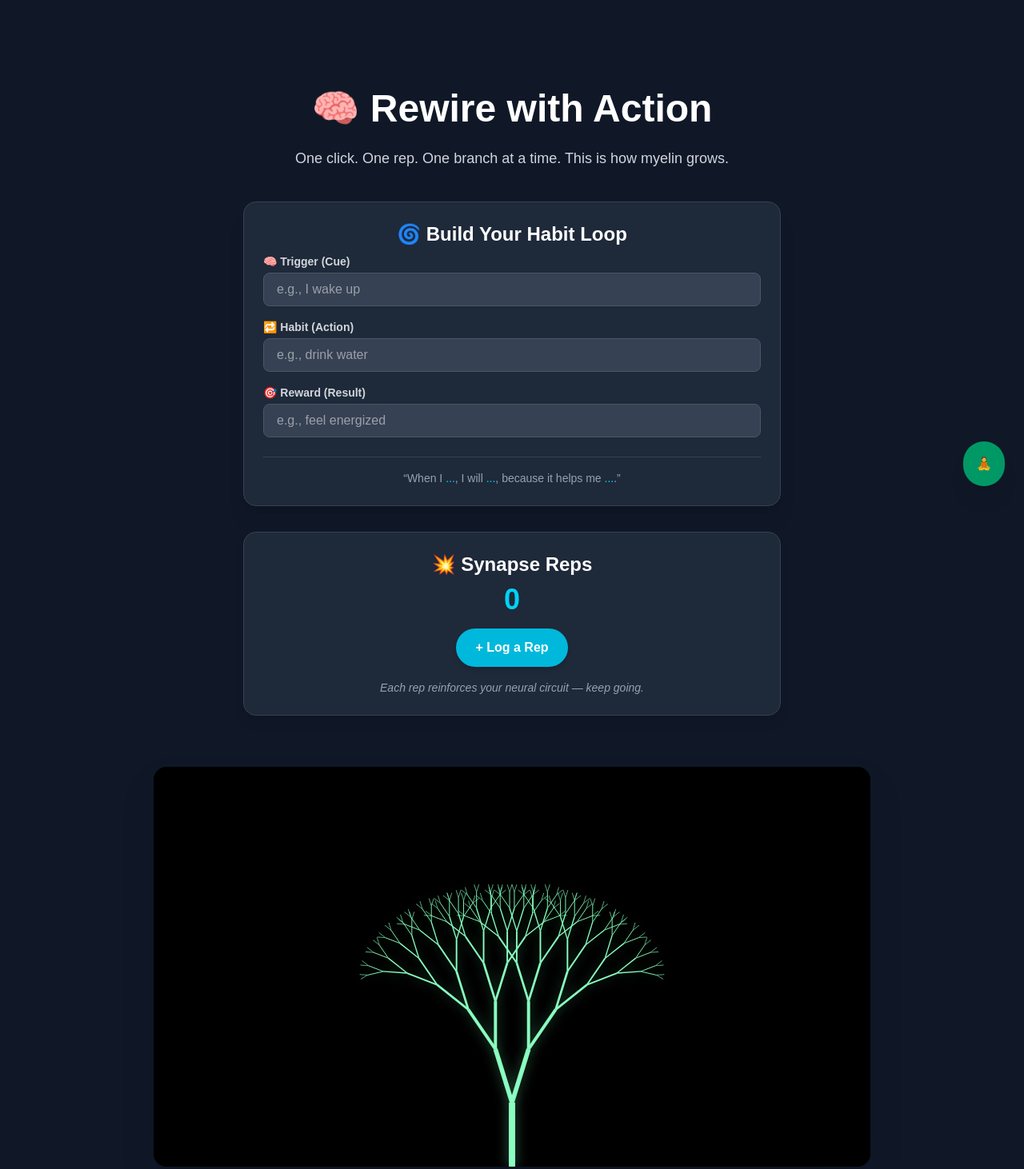
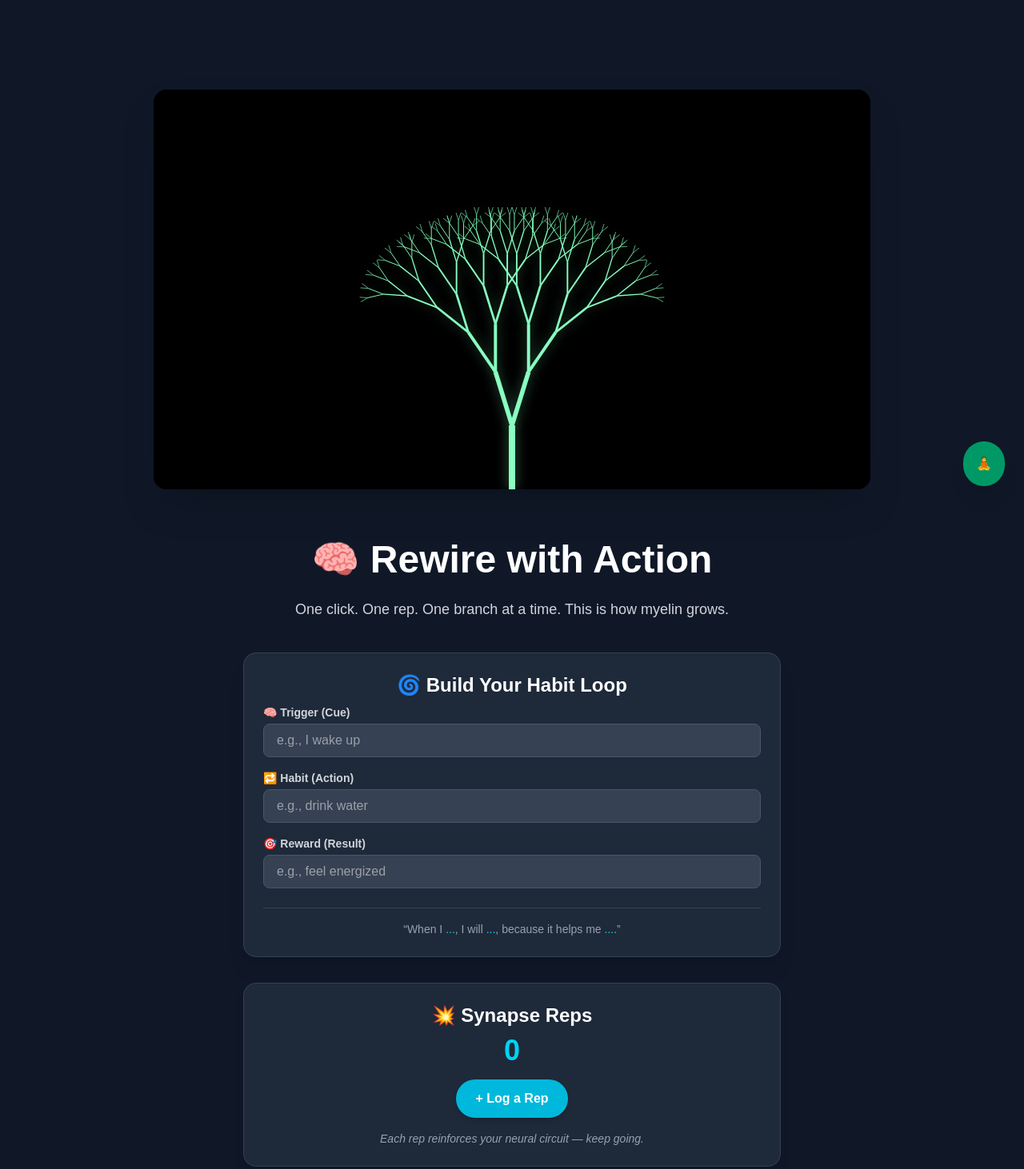
Before and after one commit to bl0ckchained/myelinmap, a Next.js app: page /visualizer in a window 1280 px wide. Shown: the part 168-1630 px from the top of the page at 80% size. Built offline with nearby package versions, Linux system fonts and the light colour scheme.

Commit message:
moved tree to top of visualizer.tsx

```diff
--- a/pages/visualizer.tsx
+++ b/pages/visualizer.tsx
@@ -108,6 +108,13 @@ export default function Grow() {
       />
 
       <main className="flex flex-col items-center justify-start px-4 py-16 min-h-[calc(100vh-200px)] bg-gray-900 text-white">
+
+  {/* 🌳 Animated Tree at Top */}
+  <div className="relative w-full max-w-4xl h-[500px] mb-16 rounded-2xl overflow-hidden shadow-2xl bg-black">
+    <canvas ref={canvasRef} className="w-full h-full" />
+  </div>
+
+  {/* 🧠 Headline & Intro */}
   <h1 className="text-4xl md:text-5xl font-bold mb-6 text-center">
     🧠 Rewire with Action
   </h1>
@@ -115,15 +122,13 @@ export default function Grow() {
     One click. One rep. One branch at a time. This is how myelin grows.
   </p>
 
+  {/* 🔁 Habit Components */}
   <div className="w-full max-w-2xl space-y-8 mb-16">
     <HabitLoop />
     <RepCounter />
   </div>
 
-        <div className="relative w-full max-w-4xl h-[500px] mb-12 rounded-2xl overflow-hidden shadow-2xl bg-black">
-          <canvas ref={canvasRef} className="w-full h-full" />
-        </div>
-
+  {/* 🌌 Educational Section */}
   <section className="max-w-3xl space-y-6 text-center text-slate-200">
     <p>
       Every time you log a rep, your mystical Tree of Life grows stronger
@@ -134,9 +139,8 @@ export default function Grow() {
       This Is Only the Beginning
     </h2>
     <p>
-            The tree will evolve with you. In the future, you&rsquo;ll see
-            circuits form, energy pulse through, and the shape of your
-            discipline come alive.
+      The tree will evolve with you. In the future, you&rsquo;ll see circuits
+      form, energy pulse through, and the shape of your discipline come alive.
     </p>
 
     <h2 className="text-2xl font-semibold text-white">
@@ -147,7 +151,9 @@ export default function Grow() {
       wires your brain. The visualizer just lets you witness it.
     </p>
   </section>
+
 </main>
+
 
       <Footer />
     </>
```
Lines whose indentation alone changed are shown as unchanged.
